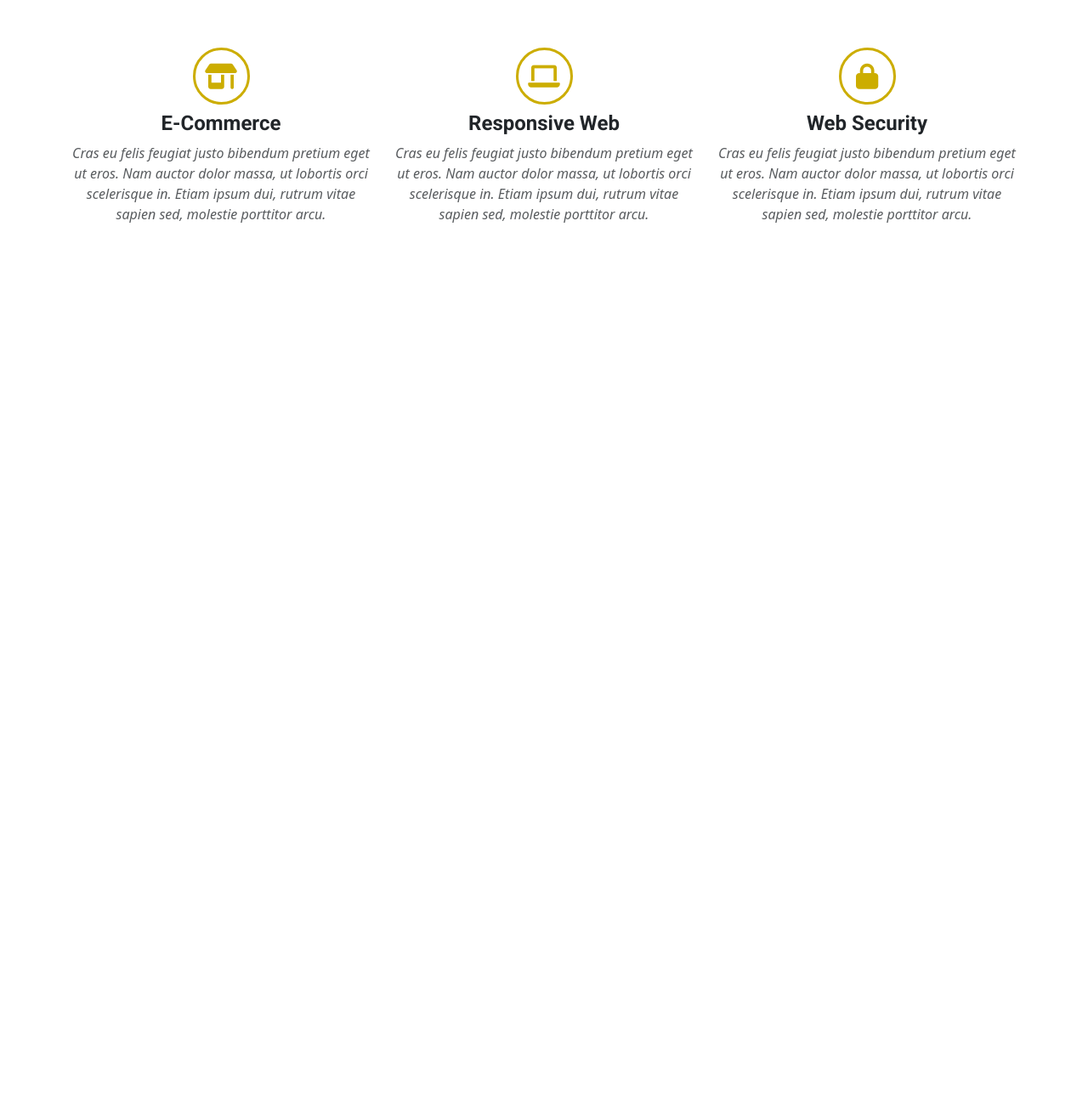
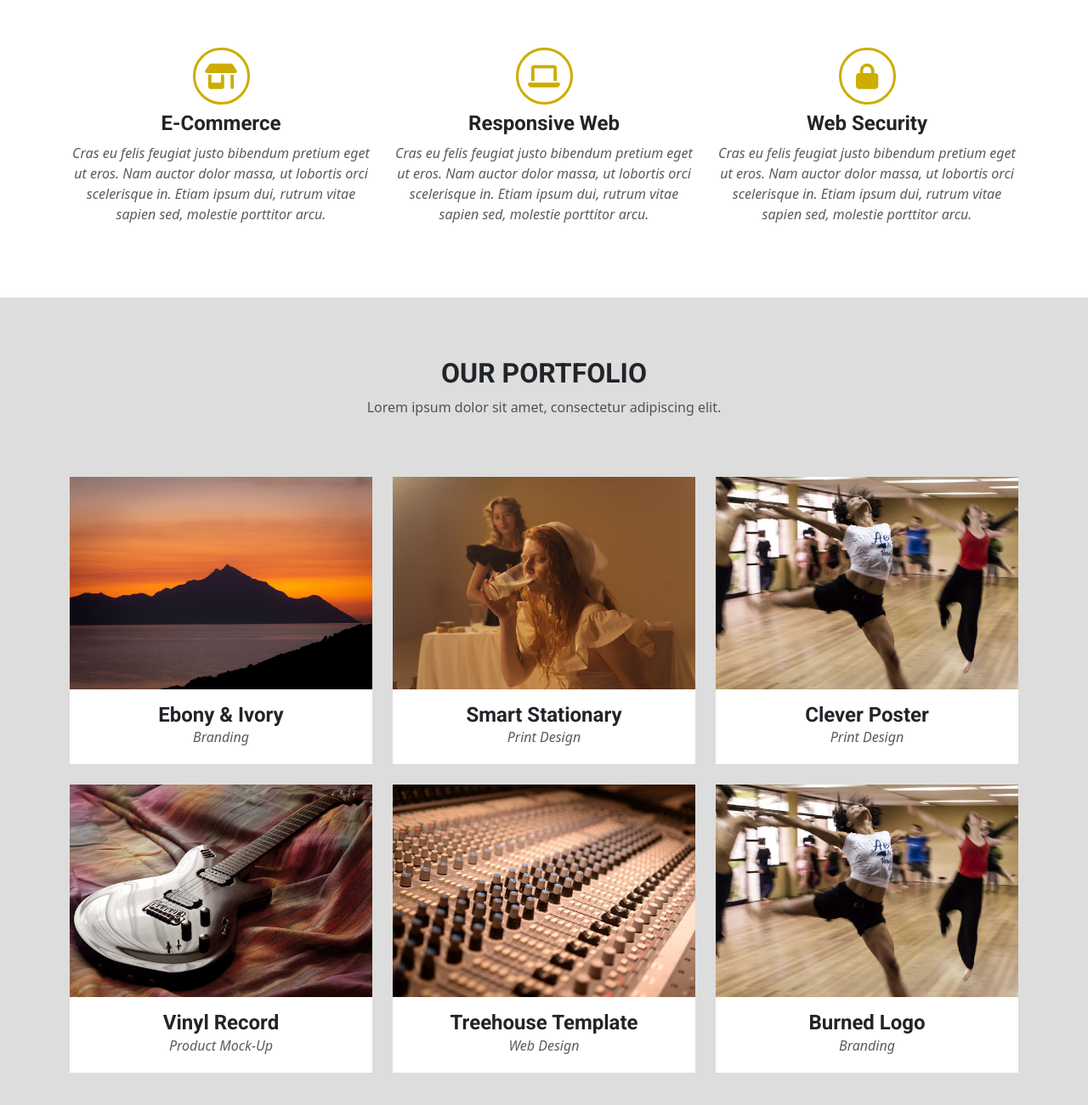
Before and after one commit to plecicki/photo-studio, a website: page index.html in a window 1280 px wide. Shown: the part 914-2214 px from the top of the page at 85% size. Before the commit the page ends 1194 px from the top, so only its background shows below. Drawn offline with nearby package versions, Linux system fonts and the light colour scheme; a web font is replaced by a local one.

Commit message:
Add portfolio section

```diff
--- a/index.html
+++ b/index.html
@@ -75,5 +75,55 @@
                 </div>
             </div>
         </div>
+        <div class="portfolio-background">
+            <div class="container portfolio">
+                <div class="row">
+                    <h2 class="portfolio-header">OUR PORTFOLIO</h2>
+                    <p class="portfolio-main-paragraph opacity-75">Lorem ipsum dolor sit amet, consectetur adipiscing elit.</p>
+                    <div class="col-sm-6 col-md-4 pb-4">
+                        <img src="images\portfolio\portfolio1.jpg" alt="Portfolio 1">
+                        <div class="portfolio-text pt-3 pb-1 bg-white">
+                            <h4 class="portfolio-header mb-0">Ebony & Ivory</h4>
+                            <p class="portfolio-paragraph opacity-75">Branding</p>
+                        </div>
+                    </div>
+                    <div class="col-sm-6 col-md-4 pb-4">
+                        <img src="images\portfolio\portfolio2.jpg" alt="Portfolio 1">
+                        <div class="portfolio-text pt-3 pb-1 bg-white">
+                            <h4 class="portfolio-header mb-0">Smart Stationary</h4>
+                            <p class="portfolio-paragraph opacity-75">Print Design</p>
+                        </div>
+                    </div>
+                    <div class="col-sm-6 col-md-4 pb-4">
+                        <img src="images\portfolio\portfolio3.jpg" alt="Portfolio 1">
+                        <div class="portfolio-text pt-3 pb-1 bg-white">
+                            <h4 class="portfolio-header mb-0">Clever Poster</h4>
+                            <p class="portfolio-paragraph opacity-75">Print Design</p>
+                        </div>
+                    </div>
+                    <div class="col-sm-6 col-md-4 pb-4">
+                        <img src="images\portfolio\portfolio4.jpg" alt="Portfolio 1">
+                        <div class="portfolio-text pt-3 pb-1 bg-white">
+                            <h4 class="portfolio-header mb-0">Vinyl Record</h4>
+                            <p class="portfolio-paragraph opacity-75">Product Mock-Up</p>
+                        </div>
+                    </div>
+                    <div class="col-sm-6 col-md-4 pb-4">
+                        <img src="images\portfolio\portfolio5.jpg" alt="Portfolio 1">
+                        <div class="portfolio-text pt-3 pb-1 bg-white">
+                            <h4 class="portfolio-header mb-0">Treehouse Template</h4>
+                            <p class="portfolio-paragraph opacity-75">Web Design</p>
+                        </div>
+                    </div>
+                    <div class="col-sm-6 col-md-4 pb-4">
+                        <img src="images\portfolio\portfolio3.jpg" alt="Portfolio 1">
+                        <div class="portfolio-text pt-3 pb-1 bg-white">
+                            <h4 class="portfolio-header mb-0">Burned Logo</h4>
+                            <p class="portfolio-paragraph opacity-75">Branding</p>
+                        </div>
+                    </div>
+                </div>
+            </div>
+        </div>
     </body>
 </html>
--- a/sass/style.scss
+++ b/sass/style.scss
@@ -6,6 +6,7 @@ $services-font: "Roboto", serif;
 $greeting-text-light-color: white;
 $greeting-text-dark-color: rgb(75, 46, 13);
 $services-icons-color: rgb(204, 173, 0);
+$portfolio-background: rgb(221, 221, 221);
 
 
 .navbar-brand {
@@ -41,7 +42,7 @@ $services-icons-color: rgb(204, 173, 0);
 
 // Services
 .services .row {
-    padding-top: 70px;
+    padding: 70px 0;
     text-align: center;
 }
 
@@ -70,3 +71,32 @@ $services-icons-color: rgb(204, 173, 0);
     margin-left: auto;
     margin-right: auto;
 }
+
+// Portfolio
+.portfolio-background {
+    background: $portfolio-background;
+}
+
+.portfolio .row {
+    padding: 70px 0;
+    text-align: center;
+}
+
+.portfolio-header {
+    font-family: $services-font;
+    font-weight: bold;
+}
+
+.portfolio-main-paragraph {
+    margin-bottom: 70px;
+}
+
+.portfolio img {
+    width: 100%;
+    height: 250px;
+    object-fit: cover;
+}
+
+.portfolio-paragraph {
+    font-style: italic;
+}
```
Also changed, not shown: css/style.css, images/portfolio/portfolio1.jpg (added), images/portfolio/portfolio2.jpg (added), images/portfolio/portfolio3.jpg (added), images/portfolio/portfolio4.jpg (added), images/portfolio/portfolio5.jpg (added), images/portfolio/portfolio6.jpg (added), 1 other file.
